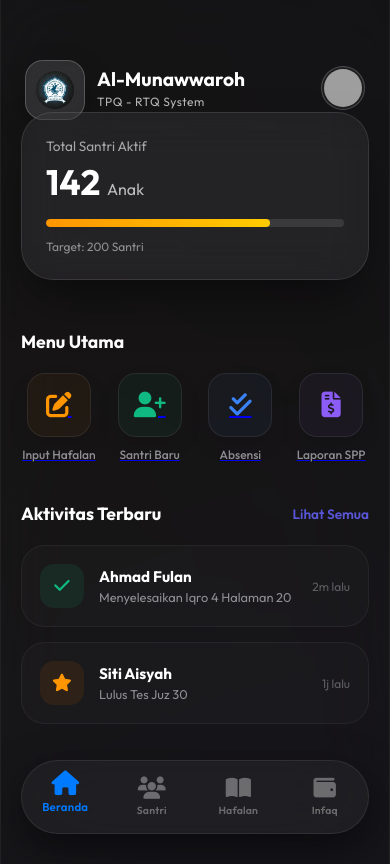
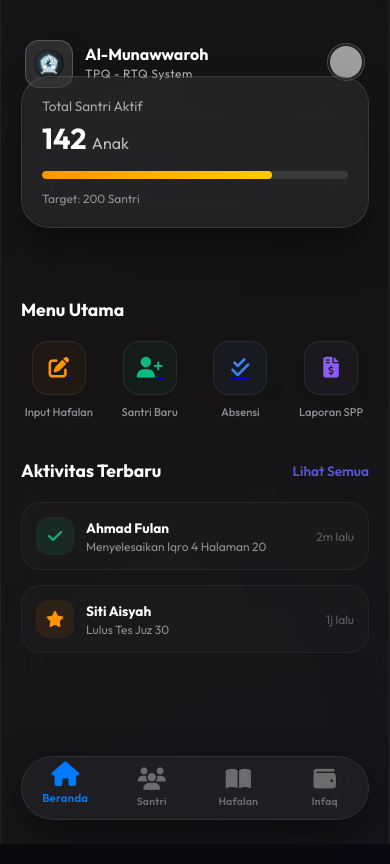
Before and after one commit to develzy/al-munawwaroh, a Next.js app: page / in a window 390 px wide. Built offline with nearby package versions, Linux system fonts and the light colour scheme; grey boxes are pictures that could not be loaded.

Commit message:
Refactor: Scale down UI components for a more compact and elegant mobile interface

```diff
--- a/src/app/page.module.css
+++ b/src/app/page.module.css
@@ -34,7 +34,7 @@
 
 /* Header */
 .header {
-    padding: 60px 24px 100px 24px;
+    padding: 40px 24px 80px 24px;
     background: transparent;
     position: relative;
     margin-bottom: 40px;
@@ -67,16 +67,15 @@
 }
 
 .logoWrapper {
-    width: 60px;
-    /* Slightly larger */
-    height: 60px;
+    width: 48px;
+    height: 48px;
     background: rgba(255, 255, 255, 0.1);
     backdrop-filter: blur(10px);
-    border-radius: 18px;
+    border-radius: 14px;
     display: flex;
     align-items: center;
     justify-content: center;
-    padding: 10px;
+    padding: 8px;
     border: 1px solid rgba(255, 255, 255, 0.2);
     box-shadow: 0 10px 30px rgba(0, 0, 0, 0.2);
 }
@@ -88,7 +87,7 @@
 }
 
 .logoText h1 {
-    font-size: 1.2rem;
+    font-size: 1rem;
     font-weight: 700;
     line-height: 1;
     color: white;
@@ -101,8 +100,8 @@
 }
 
 .userAvatar img {
-    width: 44px;
-    height: 44px;
+    width: 38px;
+    height: 38px;
     border-radius: 50%;
     border: 1px solid rgba(255, 255, 255, 0.2);
     padding: 2px;
@@ -114,9 +113,8 @@
     background: rgba(255, 255, 255, 0.05);
     backdrop-filter: blur(20px);
     border: 1px solid rgba(255, 255, 255, 0.1);
-    padding: 24px;
-    border-radius: 32px;
-    /* Smoother curve */
+    padding: 20px;
+    border-radius: 28px;
     position: absolute;
     left: 20px;
     right: 20px;
@@ -131,7 +129,7 @@
 }
 
 .cardInfo h2 {
-    font-size: 2.2rem;
+    font-size: 1.8rem;
     margin: 5px 0;
     color: white;
 }
@@ -168,7 +166,7 @@
 /* Main */
 .main {
     flex: 1;
-    padding: 40px 20px 100px 20px;
+    padding: 60px 20px 100px 20px;
 }
 
 .section {
@@ -214,20 +212,20 @@
 }
 
 .menuItem span {
-    font-size: 0.75rem;
+    font-size: 0.7rem;
     font-weight: 500;
     color: var(--text-muted);
     text-align: center;
 }
 
 .iconBox {
-    width: 64px;
-    height: 64px;
-    border-radius: 18px;
+    width: 54px;
+    height: 54px;
+    border-radius: 16px;
     display: flex;
     align-items: center;
     justify-content: center;
-    font-size: 1.6rem;
+    font-size: 1.3rem;
     background: rgba(255, 255, 255, 0.03);
     border: 1px solid rgba(255, 255, 255, 0.08);
     transition: all 0.4s cubic-bezier(0.4, 0, 0.2, 1);
@@ -269,11 +267,11 @@
 .activityItem {
     background: rgba(255, 255, 255, 0.02);
     border: 1px solid rgba(255, 255, 255, 0.05);
-    padding: 18px;
-    border-radius: 24px;
+    padding: 14px;
+    border-radius: 20px;
     display: flex;
     align-items: center;
-    gap: 15px;
+    gap: 12px;
     transition: background 0.3s;
 }
 
@@ -282,15 +280,15 @@
 }
 
 .actIcon {
-    width: 44px;
-    height: 44px;
-    border-radius: 14px;
+    width: 38px;
+    height: 38px;
+    border-radius: 12px;
     background: rgba(16, 185, 129, 0.1);
     color: #10b981;
     display: flex;
     align-items: center;
     justify-content: center;
-    font-size: 1.1rem;
+    font-size: 1rem;
 }
 
 .goldAct {
@@ -303,13 +301,13 @@
 }
 
 .actDetails h4 {
-    font-size: 0.95rem;
+    font-size: 0.85rem;
     color: white;
-    margin-bottom: 3px;
+    margin-bottom: 2px;
 }
 
 .actDetails p {
-    font-size: 0.8rem;
+    font-size: 0.75rem;
     color: var(--text-muted);
 }
 
--- a/src/components/BottomNav.module.css
+++ b/src/components/BottomNav.module.css
@@ -1,17 +1,15 @@
 .bottomNav {
     position: fixed;
-    bottom: 30px;
+    bottom: 24px;
     left: 20px;
     right: 20px;
-    max-width: 440px;
+    max-width: 380px;
     margin: 0 auto;
-    height: 74px;
+    height: 64px;
     background: rgba(44, 44, 46, 0.4);
-    /* Dark translucent dock */
     backdrop-filter: blur(40px) saturate(180%);
     border: 1px solid rgba(255, 255, 255, 0.08);
-    border-radius: 37px;
-    /* Perfect Capsule */
+    border-radius: 32px;
     display: flex;
     justify-content: space-around;
     align-items: center;
```
